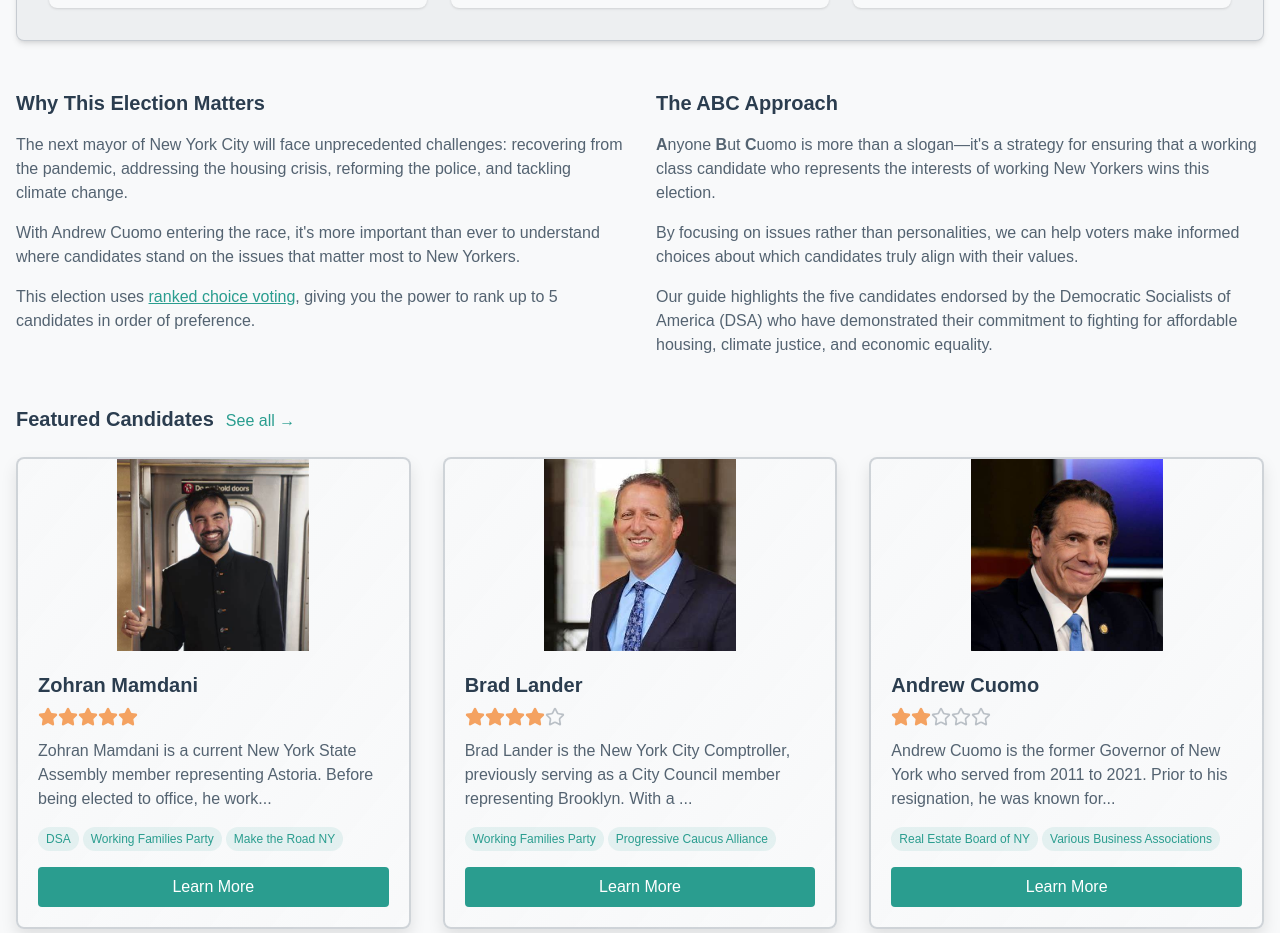
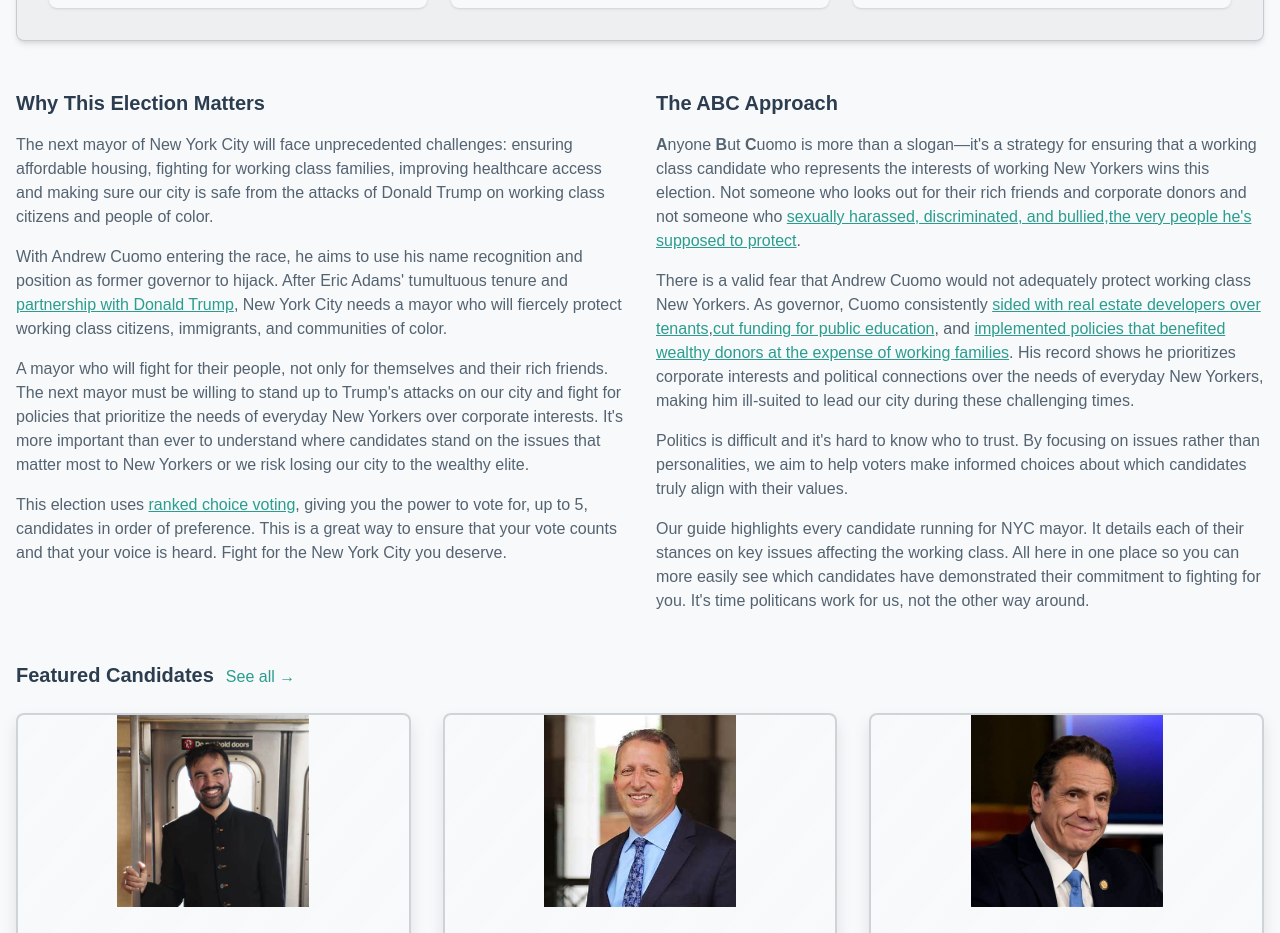
Before and after one commit to crutell331/nyc-abc-voting, a Next.js app: page / in a window 1280 px wide. Shown: the part 1000-1933 px from the top of the page. Built offline with nearby package versions, Linux system fonts and the light colour scheme.

Commit message:
homepage copy edits

```diff
--- a/src/app/page.tsx
+++ b/src/app/page.tsx
@@ -80,15 +80,26 @@ export default function Home() {
             <div>
               <h3 className="text-xl font-bold mb-4">Why This Election Matters</h3>
               <p className="text-foreground/80 mb-4">
-                The next mayor of New York City will face unprecedented challenges: recovering from the pandemic,
-                addressing the housing crisis, reforming the police, and tackling climate change.
+                The next mayor of New York City will face unprecedented challenges: ensuring affordable housing,
+                fighting for working class families, improving healthcare access and making sure our city is safe from
+                the attacks of Donald Trump on working class citizens and people of color.
               </p>
               <p className="text-foreground/80 mb-4">
-                With Andrew Cuomo entering the race, it&apos;s more important than ever to understand where candidates
-                stand on the issues that matter most to New Yorkers.
+                With Andrew Cuomo entering the race, he aims to use his name recognition and position as former governor to hijack.
+                After Eric Adams&apos; tumultuous tenure and <a href="https://www.politico.com/news/2025/04/08/eric-adams-lays-out-case-for-working-with-trump-00279406?utm_source=chatgpt.com" target="_blank" rel="noopener noreferrer nofollow" className="text-primary hover:text-primary-dark underline">partnership with Donald Trump</a>,
+                New York City needs a mayor who will fiercely protect working class citizens, immigrants, and communities of color.
+              </p>
+              <p className="text-foreground/80 mb-4">
+                A mayor who will fight for their people, not only for themselves and their rich friends. The next mayor must be willing
+                to stand up to Trump&apos;s attacks on our city and fight for policies that prioritize the needs of
+                everyday New Yorkers over corporate interests. It&apos;s more important than ever to understand where candidates
+                stand on the issues that matter most to New Yorkers or we risk losing our city to the wealthy elite.
               </p>
               <p className="text-foreground/80">
-                This election uses <Link href="/rank-choice" className="text-primary hover:text-primary-dark underline">ranked choice voting</Link>, giving you the power to rank up to 5 candidates in order of preference.
+                This election uses <Link href="/rank-choice" className="text-primary hover:text-primary-dark underline">ranked choice voting</Link>,
+                giving you the power to vote for, up to 5, candidates in order of preference.
+                This is a great way to ensure that your vote counts and that your voice is heard.
+                Fight for the New York City you deserve.
               </p>
             </div>
 
@@ -97,14 +108,24 @@ export default function Home() {
               <p className="text-foreground/80 mb-4">
                 <strong>A</strong>nyone <strong>B</strong>ut <strong>C</strong>uomo is more than a slogan—it&apos;s a strategy for
                 ensuring that a working class candidate who represents the interests of working New Yorkers wins this election.
+                Not someone who looks out for their rich friends and corporate donors and not someone who <a href="https://www.politico.com/news/2024/01/26/cuomo-sexual-harassment-doj-00138140" target="_blank" rel="noopener noreferrer nofollow" className="text-primary hover:text-primary-dark underline">sexually harassed, discriminated, and bullied,the very people he's supposed to protect</a>.
               </p>
               <p className="text-foreground/80 mb-4">
-                By focusing on issues rather than personalities, we can help voters make informed choices about which
+                There is a valid fear that Andrew Cuomo would not adequately protect working class New Yorkers. As governor,
+                Cuomo consistently <a href="https://observer.com/2015/06/royally-screwed-activists-eviscerate-andrew-cuomo-after-rent-laws-deal/?utm_source=chatgpt.com" target="_blank" rel="noopener noreferrer nofollow" className="text-primary hover:text-primary-dark underline">sided with real estate developers over tenants</a>,
+                 <a href="https://edlawcenter.org/governor-cuomo-proposes-to-shortchange-students-impacted-by-covid-19again/?utm_source=chatgpt.com" target="_blank" rel="noopener noreferrer nofollow" className="text-primary hover:text-primary-dark underline">cut funding for public education</a>,
+                and <a href="https://www.theguardian.com/us-news/2020/jul/31/cuomo-new-york-governor-billionaires-super-rich?utm_source=chatgpt.com" target="_blank" rel="noopener noreferrer nofollow" className="text-primary hover:text-primary-dark underline">implemented policies that benefited wealthy donors at the expense of working families</a>.
+                 His record shows he prioritizes corporate interests and political connections over the needs of everyday New Yorkers, making
+                him ill-suited to lead our city during these challenging times.
+              </p>
+              <p className="text-foreground/80 mb-4">
+                Politics is difficult and it's hard to know who to trust. By focusing on issues rather than personalities, we aim to help voters make informed choices about which
                 candidates truly align with their values.
               </p>
               <p className="text-foreground/80">
-                Our guide highlights the five candidates endorsed by the Democratic Socialists of America (DSA) who have
-                demonstrated their commitment to fighting for affordable housing, climate justice, and economic equality.
+                Our guide highlights every candidate running for NYC mayor. It details each of their stances on key issues affecting the working class.
+                 All here in one place so you can more easily see which candidates have demonstrated their commitment to fighting for you.
+                 It's time politicans work for us, not the other way around.
               </p>
             </div>
           </div>
```
